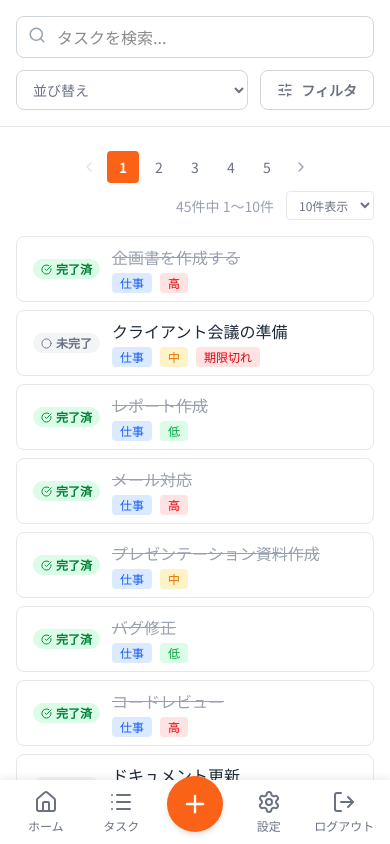
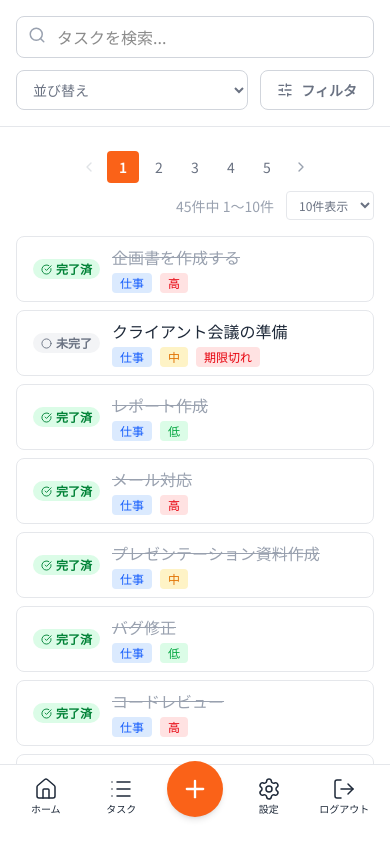
Before and after one commit to RyoAiba/task-board, a Next.js app: page /tasks in a window 390 px wide. Built offline with nearby package versions, Linux system fonts and the light colour scheme.

Commit message:
ボトムナビ・サイドバーのスタイル調整

```diff
--- a/components/BottomNav.tsx
+++ b/components/BottomNav.tsx
@@ -5,21 +5,21 @@ import Link from "next/link"
 import { Home, List, Plus, Settings, LogOut } from "lucide-react"
 import { LogoutModal } from "./LogoutModal"
 
-const NAV_ITEM_CLASS = "flex flex-col items-center justify-center gap-1 flex-1 text-gray-500 hover:text-primary transition-colors"
+const NAV_ITEM_CLASS = "flex flex-col items-center justify-center flex-1 text-gray-800 hover:text-primary transition-colors"
 
 export function BottomNav() {
   const [showLogoutModal, setShowLogoutModal] = useState(false)
 
   return (
     <>
-      <nav className="md:hidden flex items-center justify-between bg-white shadow-[0_-2px_8px_rgba(0,0,0,0.08)] z-40 h-16 px-2">
+      <nav className="md:hidden flex items-center border-t border-gray-200 justify-between bg-white z-40 h-20 pt-2 px-2 pb-6">
         <Link href="/" className={NAV_ITEM_CLASS}>
-          <Home size={24} />
-          <span className="text-xs">ホーム</span>
+          <Home size={24} strokeWidth={1.5} />
+          <span className="text-[10px]">ホーム</span>
         </Link>
         <Link href="/tasks" className={`${NAV_ITEM_CLASS} mr-2`}>
-          <List size={24} />
-          <span className="text-xs">タスク</span>
+          <List size={24} strokeWidth={1.5} />
+          <span className="text-[10px]">タスク</span>
         </Link>
         <Link
           href="/tasks/new"
@@ -28,15 +28,15 @@ export function BottomNav() {
           <Plus size={28} />
         </Link>
         <Link href="/settings" className={`${NAV_ITEM_CLASS} ml-2`}>
-          <Settings size={24} />
-          <span className="text-xs">設定</span>
+          <Settings size={24} strokeWidth={1.5} />
+          <span className="text-[10px]">設定</span>
         </Link>
         <button
           onClick={() => setShowLogoutModal(true)}
           className={NAV_ITEM_CLASS}
         >
-          <LogOut size={24} />
-          <span className="text-xs">ログアウト</span>
+          <LogOut size={24} strokeWidth={1.5} />
+          <span className="text-[10px]">ログアウト</span>
         </button>
       </nav>
 
--- a/components/Sidebar.tsx
+++ b/components/Sidebar.tsx
@@ -16,7 +16,7 @@ export function Sidebar() {
 
   return (
     <>
-      <aside className="hidden md:flex flex-col w-56 h-screen fixed left-0 top-0 bg-white shadow-[2px_0_8px_rgba(0,0,0,0.08)] z-100">
+      <aside className="hidden md:flex flex-col w-56 h-screen fixed left-0 top-0 bg-white border-r border-gray-200 z-100">
         <div className="flex-1">
           <Link href="/" className={NAV_ITEM_CLASS}>
             <Home size={24} />
```
